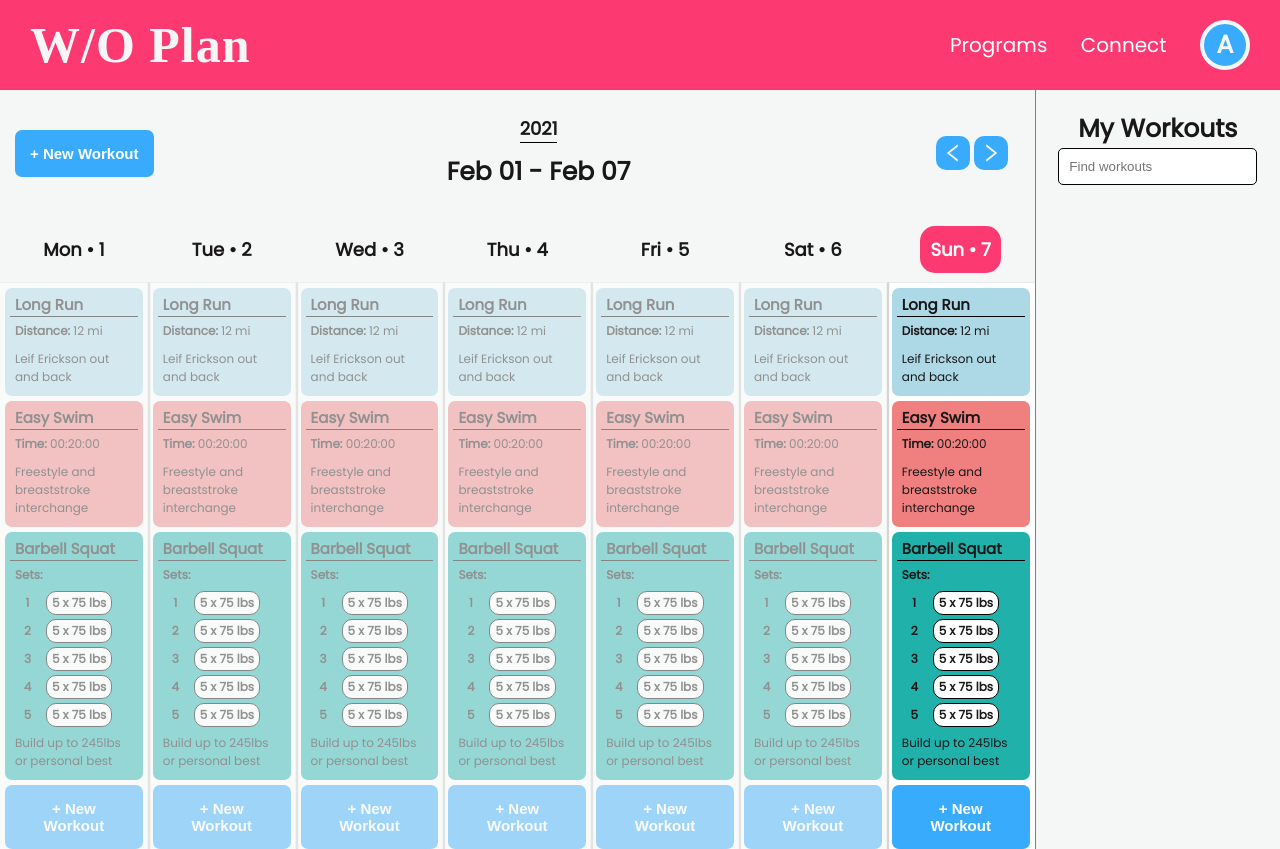
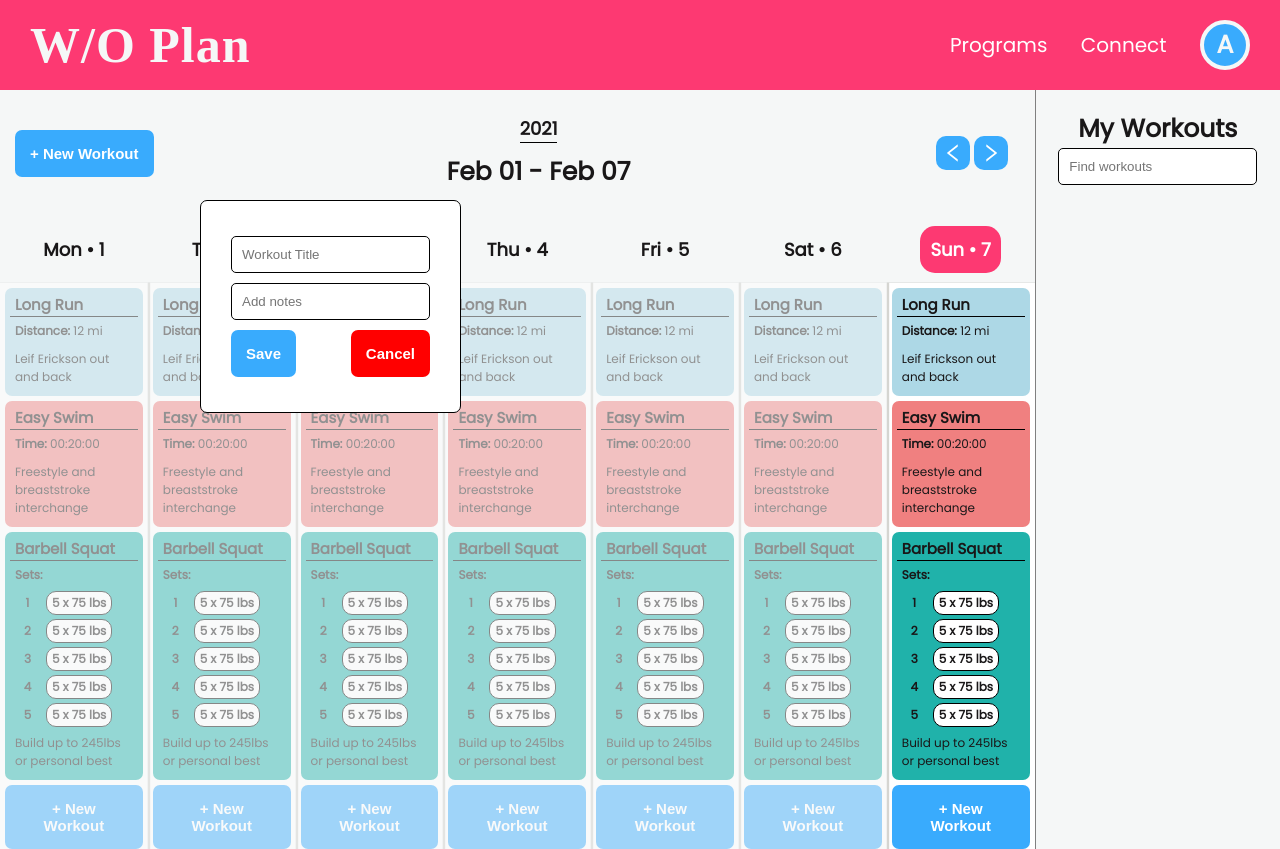
Before and after one commit to ajwpdx/fit-week, a React (Create React App) app: page / in a window 1280 px wide. Built offline with nearby package versions, Linux system fonts and the light colour scheme; a web font is replaced by a local one.

Commit message:
adding to and formatting the workout form

```diff
--- a/src/components/WorkoutForm.js
+++ b/src/components/WorkoutForm.js
@@ -17,17 +17,29 @@ const WorkoutForm = (props) => {
     }
 
     return (
-    <div className={props.creatingWO ? "workout-form": "workout-form hidden" } style={props.WOFormPosition}>
-        <form>
+
+        <form className={props.creatingWO ? "workout-form": "workout-form hidden" } style={props.WOFormPosition}>
             <input
             name="title"
-            placeholder="title"
+            className="wo-title"
+            placeholder="Workout Title"
             value={newWorkout.title}
             onChange={handleChange}
 
             />
+
+            <input
+            name="notes"
+            className="wo-notes"
+            placeholder="Add notes"
+
+            />
+            <div className='form-btns'>
+            <button className='save'>Save</button>
+            <button className='cancel'>Cancel</button>
+            </div>
         </form>
-    </div>
+
     )
 
 }
--- a/src/styles/_WorkoutForm.scss
+++ b/src/styles/_WorkoutForm.scss
@@ -1,6 +1,4 @@
-.hidden{
-    display: none
-}
+
 
 .workout-form{
     position: absolute;
@@ -9,6 +7,25 @@
     border: 1px solid black;
     border-radius: 7px;
     padding: 3rem;
+    display: flex;
+    flex-direction: column;
 
 
+
+    .wo-title{
+        margin: .5rem 0;
+    }
+
+    .wo-notes{
+        margin: .5rem 0;
+    }
+
+    .form-btns{
+        display: flex;
+        flex-direction: row;
+        justify-content: space-between;
+        margin: .5rem 0;
+
+    }
+
 }
--- a/src/styles/index.scss
+++ b/src/styles/index.scss
@@ -1,5 +1,6 @@
 @import './reset.scss';
 @import './variables.scss';
+@import './mixins.scss';
 @import './general.scss';
 @import './_Categories.scss';
 @import './Header';
--- /dev/null
+++ b/src/styles/mixins.scss
@@ -0,0 +1,11 @@
+.cancel{
+    background-color: red;
+}
+
+.save {
+
+}
+
+.hidden{
+    display: none
+}
```
Also changed, not shown: 1 other file (tests, documents, lock files or other folders).
